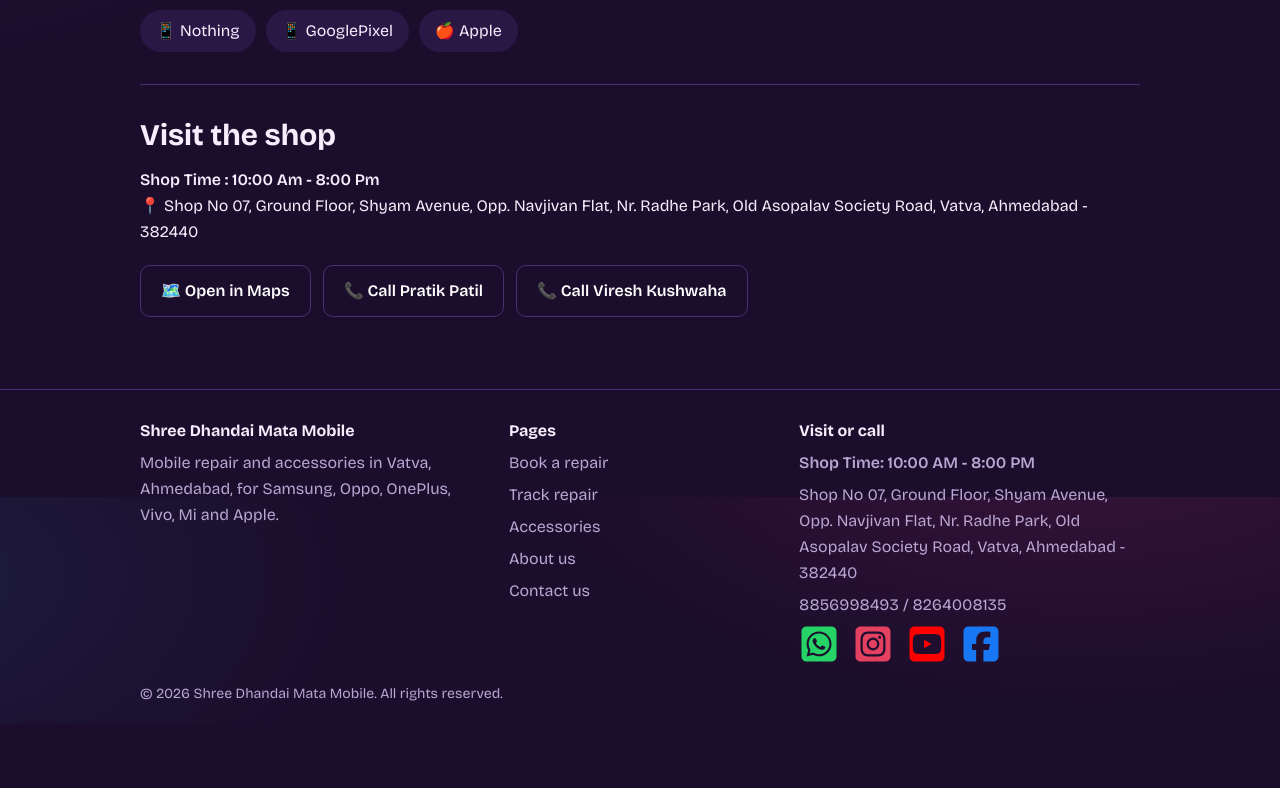
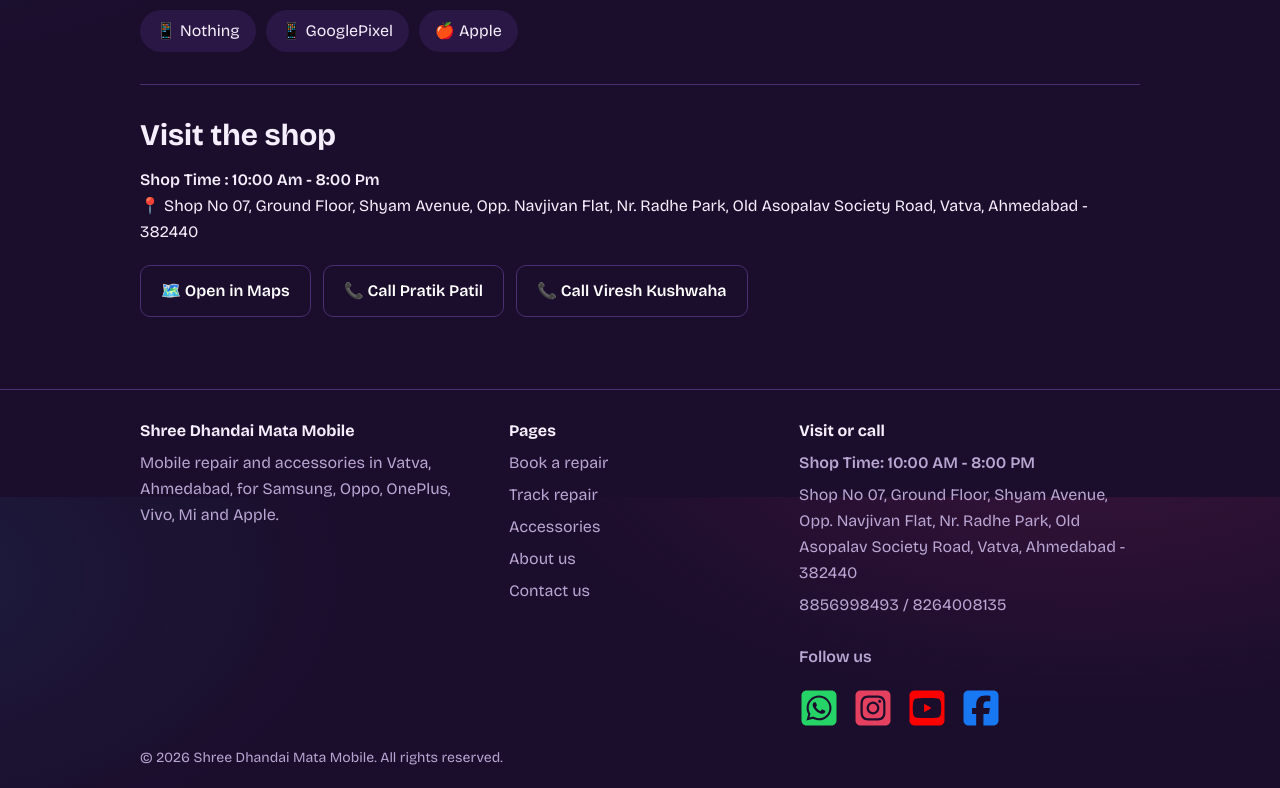
Before and after one commit to rsap4you/sdm_mobile_shop, a Next.js app: page / in a window 1280 px wide. Shown: the part 1103-1891 px from the top of the page. Before the commit the page ends 1827 px from the top, so only its background shows below. Built offline with nearby package versions, Linux system fonts and the light colour scheme.

Commit message:
changes commit

```diff
--- a/components/Footer.tsx
+++ b/components/Footer.tsx
@@ -31,6 +31,7 @@ export default function Footer() {
           <a href={"tel:" + SHOP.phone}>
             {SHOP.phone} / {SHOP.phone2}
           </a>
+            <h3 className="mt-5 mb-3">Follow us</h3>
           <SocialLinks />
         </div>
       </div>
```
Also changed, not shown: app/page.tsx (line endings or trailing spaces).
